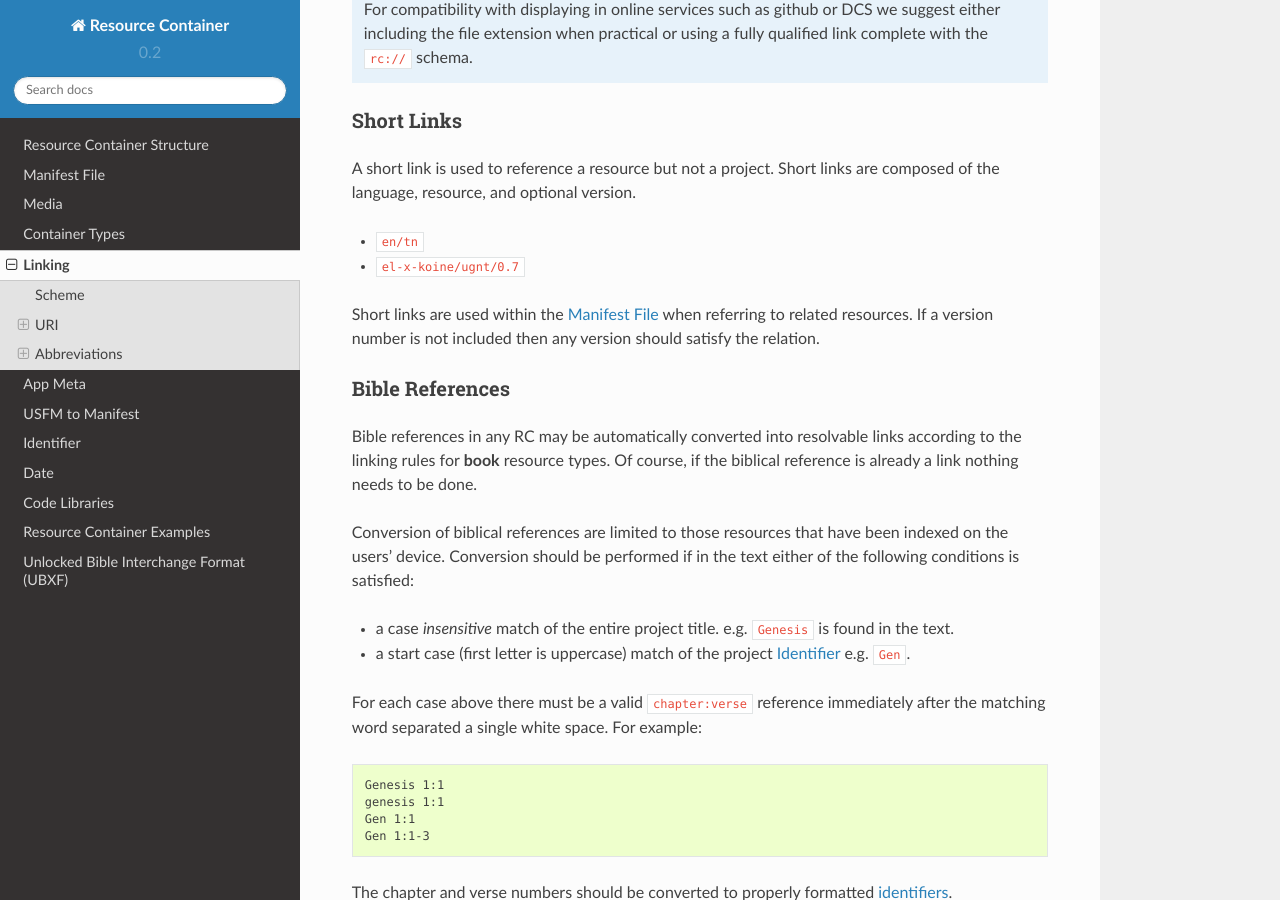
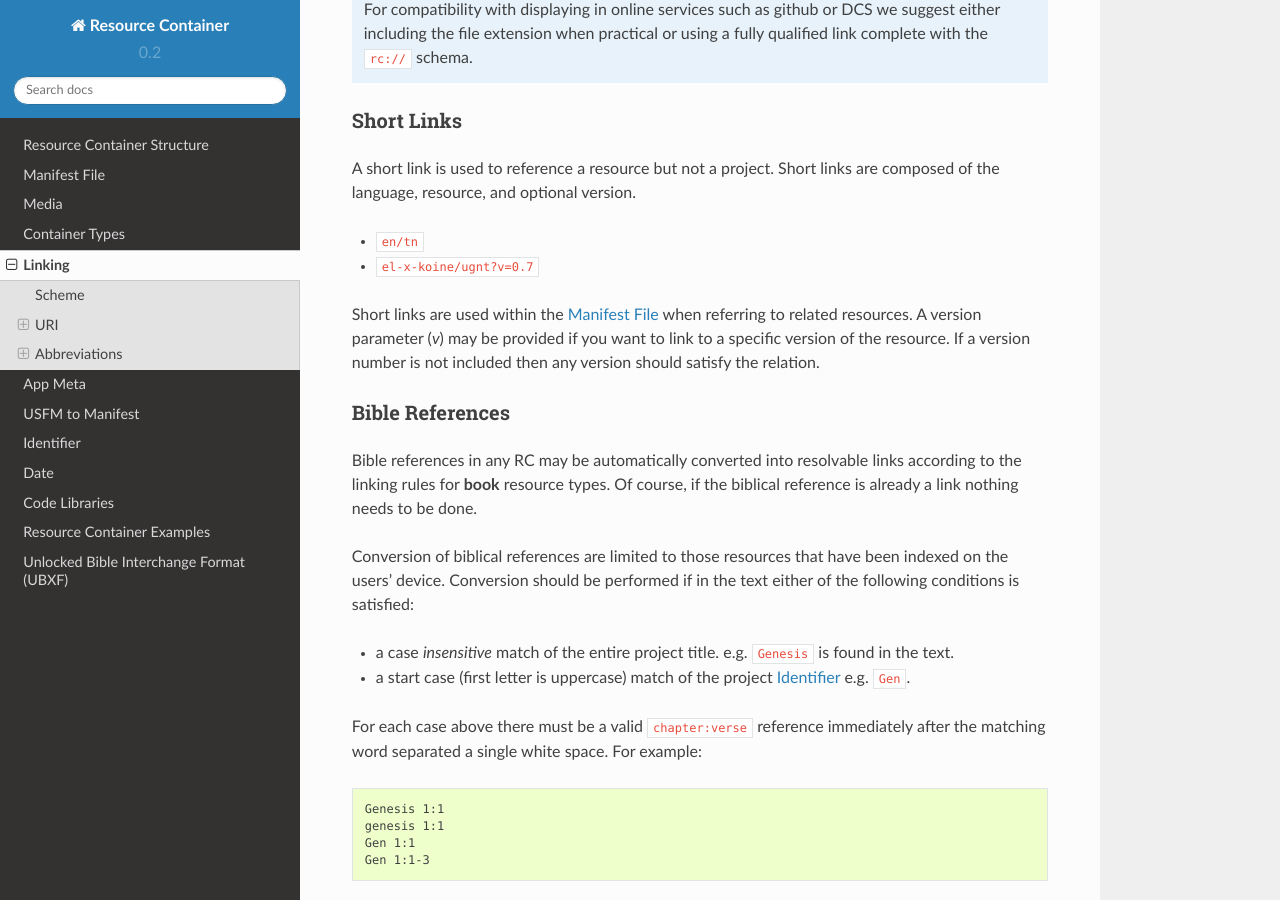
Before and after one commit to unfoldingWord-dev/Resource-Container, a Sphinx documentation site: the page built from docs/linking.rst, in a window 1280 px wide and 900 px high, scrolled down 5453 px. Built offline with Sphinx 7.4.7 and the Read the Docs theme 2.0.0, drawn with Linux system fonts in a browser that asks for light colours.

Commit message:
switched to link parameters

```diff
--- a/docs/linking.rst
+++ b/docs/linking.rst
@@ -274,9 +274,10 @@ A short link is used to reference a resource but not a project.
 Short links are composed of the language, resource, and optional version.
 
 - ``en/tn``
-- ``el-x-koine/ugnt/0.7``
+- ``el-x-koine/ugnt?v=0.7``
 
 Short links are used within the :ref:`manifest` when referring to related resources.
+A version parameter (`v`) may be provided if you want to link to a specific version of the resource.
 If a version number is not included then any version should satisfy the relation.
 
 .. _linking-bible-refs:
```
